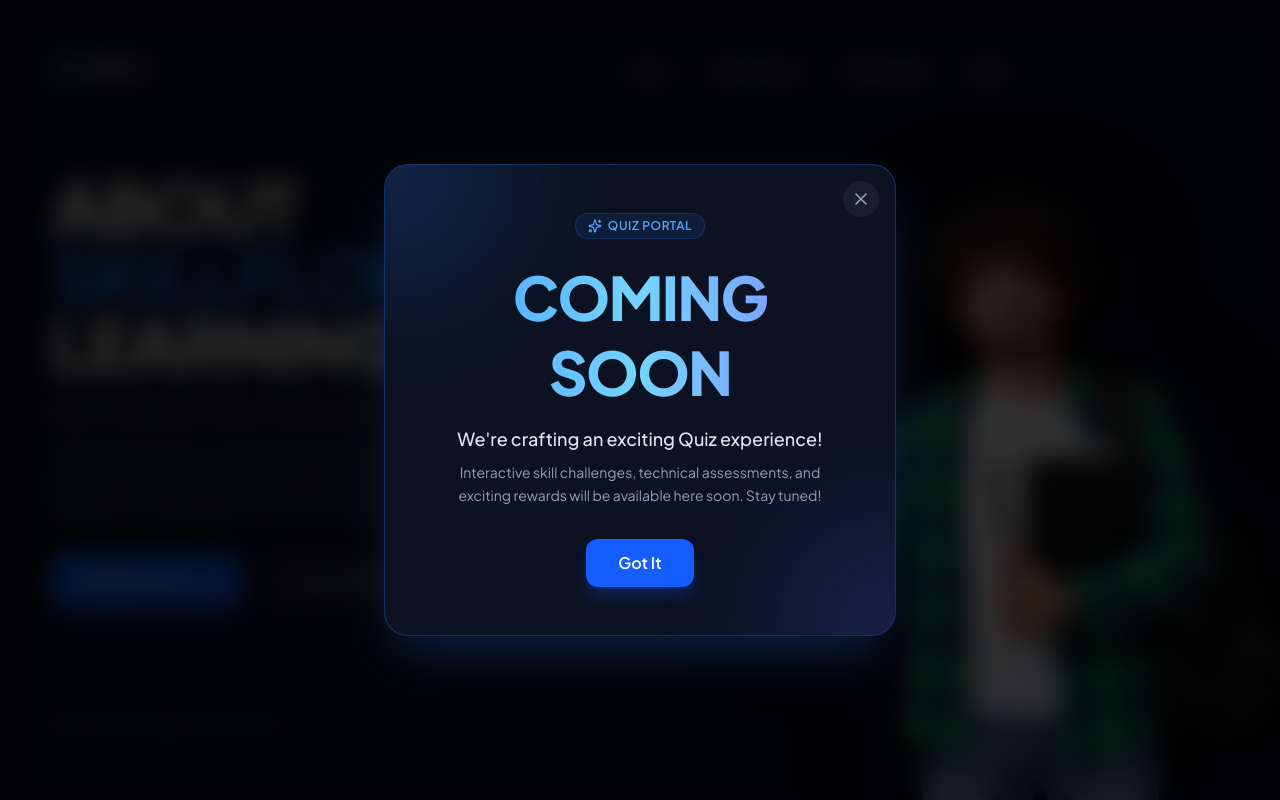
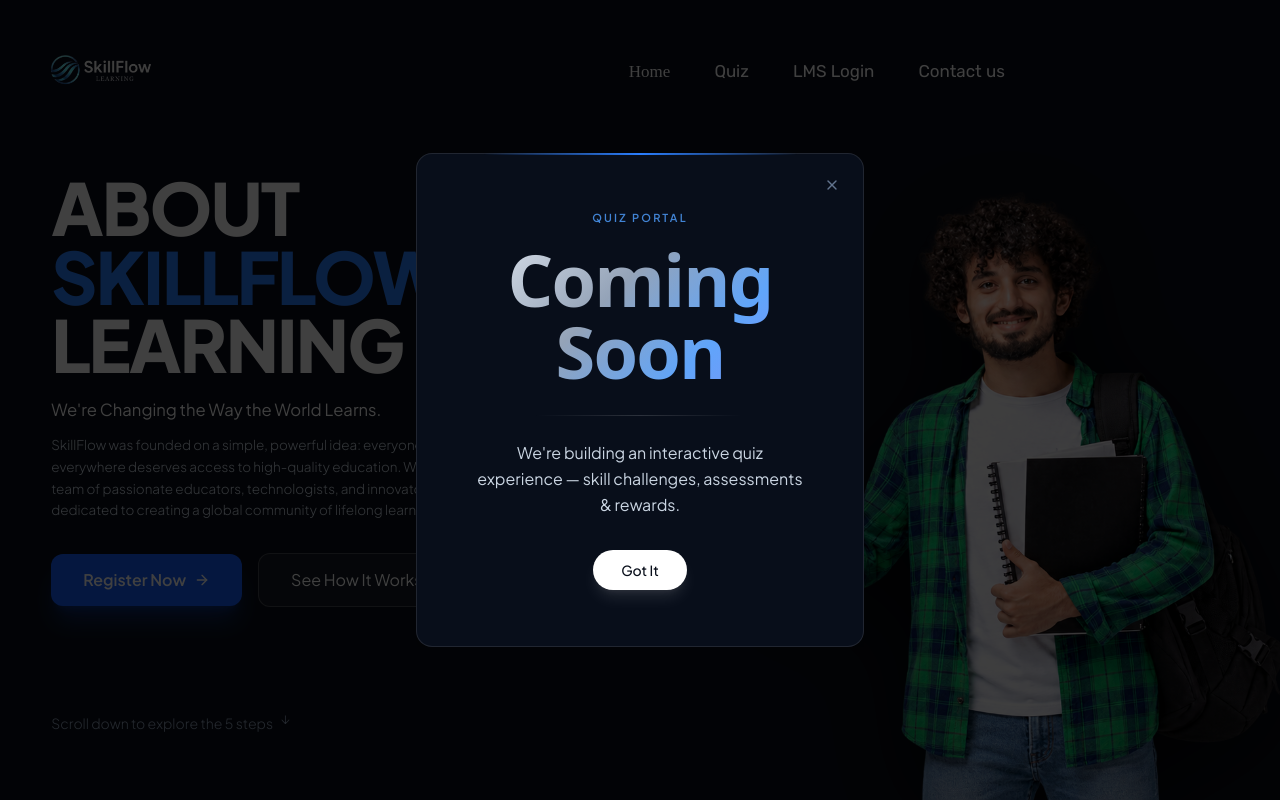
Before and after one commit to skillflowlearning/form_page, a React (Vite) app: page / in a window 1280 px wide. Both pictures are taken after a click on the button "Quiz". Shown: the top 800 px of the page. Built offline with nearby package versions, Linux system fonts and the light colour scheme; a web font is replaced by a local one.

Commit message:
Swap Quiz/Contact nav order & redesign Quiz Coming Soon modal with clean animations

```diff
--- a/src/components/ui/landing-page.tsx
+++ b/src/components/ui/landing-page.tsx
@@ -114,10 +114,11 @@ export default function SkillFlowLanding() {
                 Home
               </a>
               <button
-                onClick={openContact}
+                type="button"
+                onClick={() => setShowQuizModal(true)}
                 className="font-['Rubik'] font-normal text-[13px] sm:text-[15px] md:text-[17px] leading-tight text-white hover:text-blue-400 transition-colors cursor-pointer inline-flex items-center py-1 whitespace-nowrap"
               >
-                Contact us
+                Quiz
               </button>
               <a
                 href="https://skillflowlearning.edmingle.com/"
@@ -128,11 +129,10 @@ export default function SkillFlowLanding() {
                 LMS Login
               </a>
               <button
-                type="button"
-                onClick={() => setShowQuizModal(true)}
+                onClick={openContact}
                 className="font-['Rubik'] font-normal text-[13px] sm:text-[15px] md:text-[17px] leading-tight text-white hover:text-blue-400 transition-colors cursor-pointer inline-flex items-center py-1 whitespace-nowrap"
               >
-                Quiz
+                Contact us
               </button>
             </nav>
           </header>
@@ -528,57 +528,114 @@ export default function SkillFlowLanding() {
         <div
           role="dialog"
           aria-modal="true"
-          className="fixed inset-0 z-[99999] flex items-center justify-center p-4 bg-black/80 backdrop-blur-md animate-in fade-in duration-200"
+          className="fixed inset-0 z-[99999] flex items-center justify-center p-4"
+          style={{ animation: 'quizBackdropIn 0.3s ease forwards' }}
           onClick={() => setShowQuizModal(false)}
         >
+          {/* Backdrop */}
+          <div className="absolute inset-0 bg-black/75 backdrop-blur-sm" />
+
+          {/* Modal Card */}
           <div
-            className="relative w-full max-w-lg rounded-3xl bg-[#0c1222] border border-blue-500/30 p-8 sm:p-12 text-center shadow-2xl shadow-blue-500/25 overflow-hidden"
+            className="relative w-full max-w-md text-center overflow-hidden"
+            style={{ animation: 'quizCardIn 0.4s cubic-bezier(0.34,1.56,0.64,1) forwards' }}
             onClick={(e) => e.stopPropagation()}
           >
-            {/* Background ambient glow */}
-            <div className="absolute -top-24 -left-24 w-52 h-52 bg-blue-500/20 rounded-full blur-3xl pointer-events-none" />
-            <div className="absolute -bottom-24 -right-24 w-52 h-52 bg-indigo-500/20 rounded-full blur-3xl pointer-events-none" />
+            {/* Card background */}
+            <div className="rounded-2xl bg-[#080e1a] border border-white/10 px-8 py-10 sm:px-12 sm:py-14 shadow-2xl">
+
+              {/* Animated top line accent */}
+              <div
+                className="absolute top-0 left-1/2 -translate-x-1/2 h-0.5 bg-gradient-to-r from-transparent via-blue-500 to-transparent rounded-full"
+                style={{ width: '70%', animation: 'quizLineExpand 0.6s 0.3s ease forwards', opacity: 0 }}
+              />
 
               {/* Close button */}
               <button
                 type="button"
                 onClick={() => setShowQuizModal(false)}
-              className="absolute top-4 right-4 p-2 text-slate-400 hover:text-white rounded-full bg-white/5 hover:bg-white/10 transition-colors cursor-pointer"
-              aria-label="Close modal"
+                className="absolute top-4 right-4 w-8 h-8 flex items-center justify-center text-slate-500 hover:text-white rounded-full hover:bg-white/8 transition-all duration-200 cursor-pointer text-lg leading-none"
+                aria-label="Close"
               >
-              <X className="w-5 h-5" />
+                <X className="w-4 h-4" />
               </button>
 
-            {/* Badge */}
-            <div className="inline-flex items-center gap-1.5 px-3 py-1 rounded-full text-xs font-semibold tracking-wider uppercase bg-blue-500/10 text-blue-400 border border-blue-500/20 mb-5">
-              <Sparkles className="w-3.5 h-3.5 text-blue-400" />
-              <span>Quiz Portal</span>
-            </div>
+              {/* Small label */}
+              <p
+                className="text-[11px] font-semibold tracking-[0.2em] uppercase text-blue-400/80 mb-4"
+                style={{ animation: 'quizFadeUp 0.5s 0.25s ease forwards', opacity: 0 }}
+              >
+                Quiz Portal
+              </p>
 
-            {/* Big Coming Soon title */}
-            <h2 className="text-4xl sm:text-6xl font-black text-transparent bg-clip-text bg-gradient-to-r from-blue-400 via-sky-300 to-indigo-400 tracking-tight uppercase select-none leading-tight">
-              Coming Soon
+              {/* Big COMING SOON */}
+              <h2
+                className="text-5xl sm:text-7xl font-black tracking-tight leading-none select-none"
+                style={{
+                  fontFamily: 'ui-sans-serif, system-ui, sans-serif',
+                  animation: 'quizFadeUp 0.5s 0.35s ease forwards',
+                  opacity: 0,
+                  background: 'linear-gradient(135deg, #e2e8f0 0%, #94a3b8 40%, #60a5fa 70%, #818cf8 100%)',
+                  WebkitBackgroundClip: 'text',
+                  WebkitTextFillColor: 'transparent',
+                  backgroundClip: 'text',
+                }}
+              >
+                Coming
+                <br />
+                Soon
               </h2>
 
-            {/* Subtitle */}
-            <p className="text-base sm:text-lg font-medium text-slate-200 mt-4">
-              We're crafting an exciting Quiz experience!
-            </p>
-            <p className="text-xs sm:text-sm text-slate-400 mt-2 max-w-sm mx-auto leading-relaxed">
-              Interactive skill challenges, technical assessments, and exciting rewards will be available here soon. Stay tuned!
+              {/* Divider */}
+              <div
+                className="mx-auto mt-7 mb-6 h-px bg-gradient-to-r from-transparent via-white/15 to-transparent"
+                style={{ width: '60%', animation: 'quizFadeUp 0.5s 0.45s ease forwards', opacity: 0 }}
+              />
+
+              {/* Description */}
+              <p
+                className="text-sm sm:text-base text-slate-300 leading-relaxed max-w-[28ch] mx-auto"
+                style={{ animation: 'quizFadeUp 0.5s 0.5s ease forwards', opacity: 0 }}
+              >
+                We're building an interactive quiz experience — skill challenges, assessments &amp; rewards.
               </p>
 
-            {/* Close Action button */}
-            <div className="mt-8">
+              {/* CTA button */}
+              <div
+                className="mt-8"
+                style={{ animation: 'quizFadeUp 0.5s 0.6s ease forwards', opacity: 0 }}
+              >
                 <button
                   type="button"
                   onClick={() => setShowQuizModal(false)}
-                className="px-8 py-3 rounded-xl font-semibold bg-blue-600 hover:bg-blue-500 text-white transition-all duration-200 shadow-lg shadow-blue-600/30 hover:scale-[1.02] active:scale-[0.98] cursor-pointer text-sm sm:text-base"
+                  className="inline-flex items-center gap-2 px-7 py-2.5 rounded-full font-medium text-sm bg-white text-[#080e1a] hover:bg-slate-100 transition-all duration-200 hover:scale-[1.03] active:scale-[0.97] cursor-pointer shadow-lg shadow-white/10"
                 >
                   Got It
                 </button>
               </div>
+
             </div>
+          </div>
+
+          {/* Keyframes via style tag */}
+          <style>{`
+            @keyframes quizBackdropIn {
+              from { opacity: 0; }
+              to   { opacity: 1; }
+            }
+            @keyframes quizCardIn {
+              from { opacity: 0; transform: scale(0.88) translateY(20px); }
+              to   { opacity: 1; transform: scale(1) translateY(0); }
+            }
+            @keyframes quizFadeUp {
+              from { opacity: 0; transform: translateY(14px); }
+              to   { opacity: 1; transform: translateY(0); }
+            }
+            @keyframes quizLineExpand {
+              from { opacity: 0; width: 0%; }
+              to   { opacity: 1; width: 70%; }
+            }
+          `}</style>
         </div>,
         document.body
       )}
```
Lines whose indentation alone changed are shown as unchanged.
